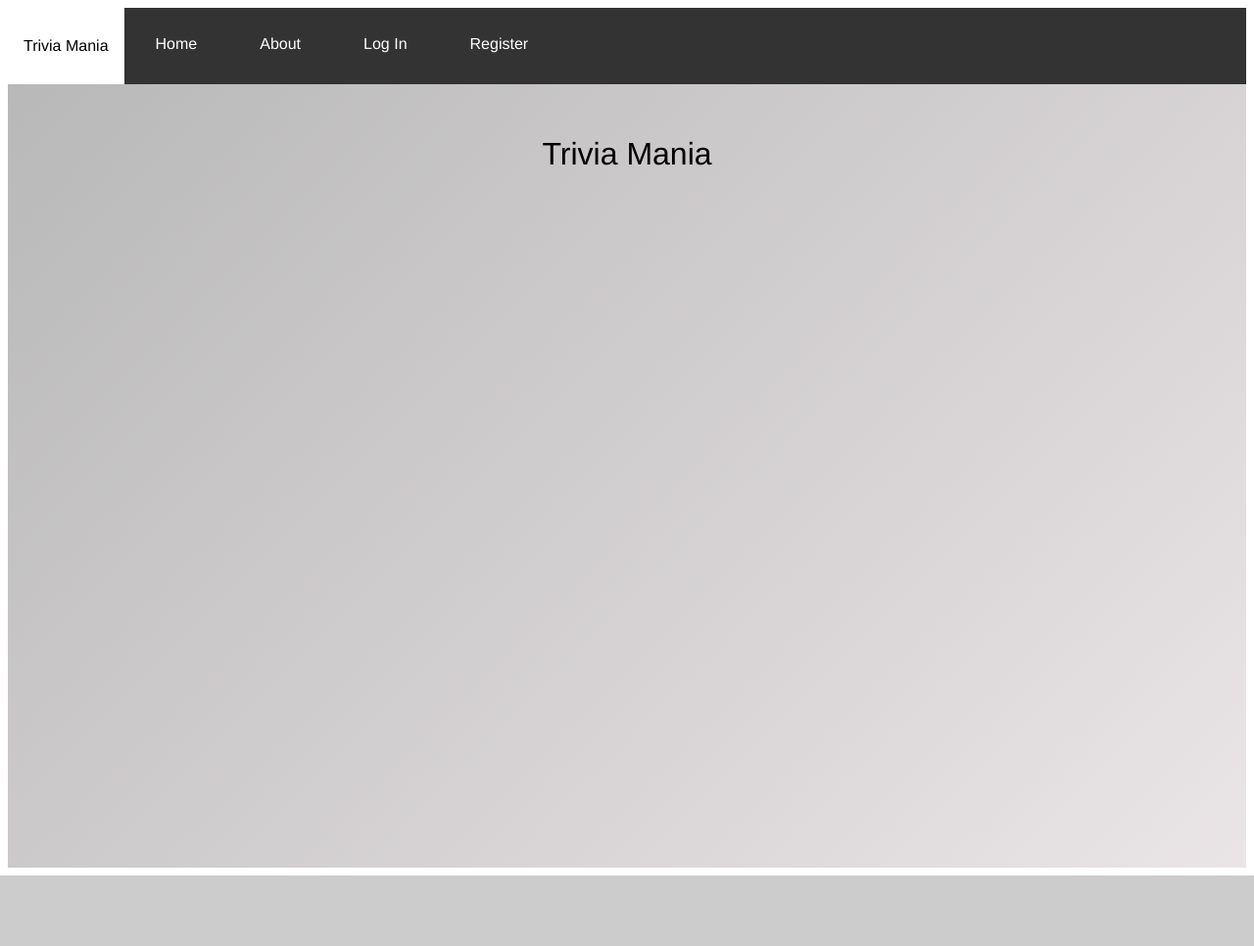
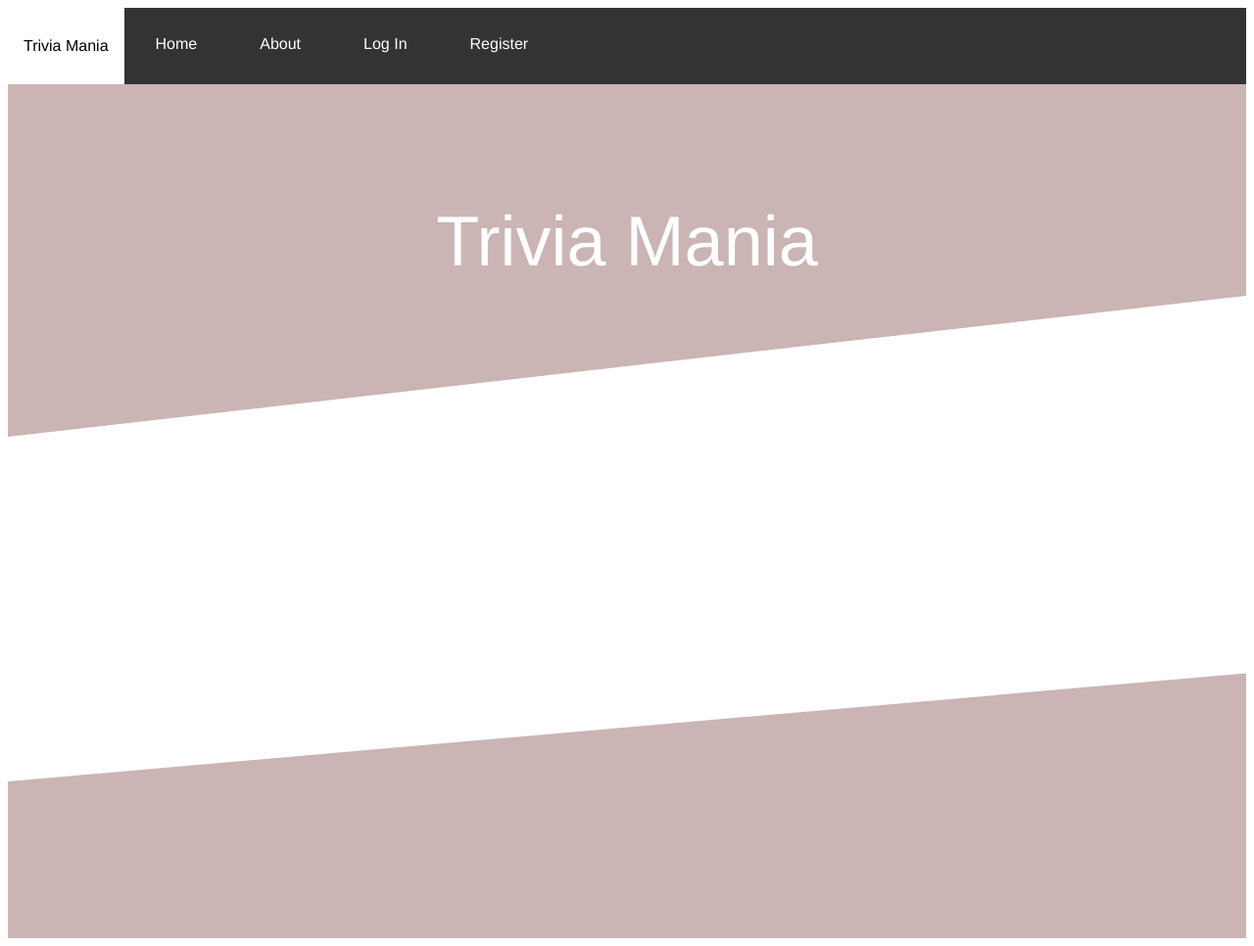
Before and after one commit to vanessa-konynenbelt/trivia-mania, a Flask app: page / in a window 1280 px wide. Shown: the whole page at 98% size. Before the commit the page ends 894 px from the top, so only its background shows below. Run offline with Flask 2, Linux system fonts and the light colour scheme; data that the repository does not hold is empty.

```diff
--- a/myapp/core/views.py
+++ b/myapp/core/views.py
@@ -7,6 +7,11 @@ core = Blueprint('core', __name__)
 def index():
     page = request.args.get('page', 1, type=int)
     trivias = Trivia.query.order_by(Trivia.date.desc()).paginate(page=page, per_page=5)
+    # sets=[]
+    # for trivia in trivias:
+    #     if trivia not in sets:
+    #         sets.append(trivia)
+    # print(sets)
     return render_template('index.html', trivias=trivias)
 
 @core.route('/info')
--- a/myapp/static/style.css
+++ b/myapp/static/style.css
@@ -49,23 +49,28 @@ textarea {
   text-decoration: none;
 }
 
-/* Change the link color to #111 (black) on hover */
 .nav-link a:hover {
-  background-color: lightslategrey;
+  background-color: lightslategray;
+  /* background-color: #786969; */
   border-radius: 7%;
 }
 
 .title {
   display: flex;
   justify-content: center;
-  margin: 2rem;
+  align-items: center;
+  font-size: 3rem;
+  color: white;
+  font-weight: bold;
+
 }
 
 .trivia-container {
+  height: 40vh;
   margin-top: 2rem;
   display: flex;
   justify-content: center;
-  align-items: center;
+  align-items: top;
   flex-direction: row;
   flex-wrap: wrap;
 }
@@ -79,9 +84,16 @@ textarea {
 }
 
 .button:hover {
-  background: linear-gradient(-45deg, #ee7752, #e73c7e, #23a6d5, #23d5ab);
+  /* background: linear-gradient(-45deg, #ee7752, #e73c7e, #23a6d5, #23d5ab); */
+  /* background-color: rgb(152, 152, 152);
 	background-size: 400% 400%;
-	animation: gradient 6s ease infinite;
+	animation: gradient 6s ease infinite; */
+/*
+  -webkit-box-shadow: 5px 5px 15px 5px #FF8080, -9px 5px 15px 5px #FFE488, -7px -5px 15px 5px #8CFF85, 12px -5px 15px 5px #80C7FF, 12px 10px 15px 7px #E488FF, -10px 10px 15px 7px #FF616B, -10px -7px 27px 1px #8E5CFF, 5px 5px 15px 5px rgba(0,0,0,0);
+  box-shadow: 5px 5px 15px 5px #FF8080, -9px 5px 15px 5px #FFE488, -7px -5px 15px 5px #8CFF85, 12px -5px 15px 5px #80C7FF, 12px 10px 15px 7px #E488FF, -10px 10px 15px 7px #FF616B, -10px -7px 27px 1px #8E5CFF, 5px 5px 15px 5px rgba(0,0,0,0); */
+
+  -webkit-box-shadow: 0px 20px 0px -10px #FFFFFF, 0px -20px 0px -10px #FFFFFF, 20px 0px 0px -10px #FFFFFF, -20px 0px 0px -10px #FFFFFF, 0px 0px 0px 10px #000000, 5px 5px 15px 5px rgba(0,0,0,0);
+  box-shadow: 0px 20px 0px -10px #FFFFFF, 0px -20px 0px -10px #FFFFFF, 20px 0px 0px -10px #FFFFFF, -20px 0px 0px -10px #FFFFFF, 0px 0px 0px 10px #000000, 5px 5px 15px 5px rgba(0,0,0,0);
 }
 
 .btn-secondary {
@@ -108,10 +120,10 @@ textarea {
 .container {
   display: flex;
   flex-direction: column;
-  background: linear-gradient(-45deg, #c9c9c9, #f7f0f3, #b5b5b5, #898989);
+  /* background: linear-gradient(-45deg, #c9c9c9, #f7f0f3, #b5b5b5, #898989);
 	background-size: 400% 400%;
 	animation: gradient 10s ease infinite;
-	height: 100vh;
+	height: 100vh; */
   margin: none !important;
 }
 
@@ -127,3 +139,33 @@ textarea {
 		background-position: 0% 50%;
 	}
 }
+
+.head {
+  overflow-x: hidden;
+  padding-bottom: 2.5rem;
+  background-color: #cbb4b4;
+  clip-path: polygon(0 0,100% 0,100% 60%,0 100%);
+  height: 40vh;
+}
+
+.foot{
+  position: relative;
+  width: 100%;
+  height: 20vh;
+  background-color: #cbb4b4;
+}
+
+.foot:after{
+  position: absolute;
+  width: 100%;
+  height: 100%;
+  content: '';
+  background: inherit;
+  z-index: -1;
+  top: 0;
+  right: 0;
+  bottom: 0;
+  left: 0;
+  transform-origin: top left;
+  transform: skewY(-5deg);
+}
--- a/myapp/templates/base.html
+++ b/myapp/templates/base.html
@@ -1,12 +1,15 @@
 <!DOCTYPE html>
 <html lang="en">
 <head>
+    <title>Trivia Mania</title>
     <link rel="stylesheet" href="{{ url_for('static', filename='style.css')}}">
-    <!-- <link rel="stylesheet" href="../static/style.css"> -->
+    <link rel="icon" href="{{ url_for('static', filename='books.png')}}">
+    <!-- <link rel="icon" href="{{ url_for('static', filename='lb2.png')}}"> -->
+    <!-- <link rel="icon" href="{{ url_for('static', filename='brain.png')}}"> -->
     <meta charset="UTF-8">
     <meta http-equiv="X-UA-Compatible" content="IE=edge">
     <meta name="viewport" content="width=device-width, initial-scale=1.0">
-    <title>Trivia Mania</title>
+
 </head>
 <body>
     <ul class="nav">
--- a/myapp/templates/index.html
+++ b/myapp/templates/index.html
@@ -1,22 +1,23 @@
 {% extends "base.html" %}
 {% block content %}
-    <div class="title">
-        <h1>Trivia Mania</h1>
-    </div>
-
+    <section>
+        <div class="title head">
+            <h1>Trivia Mania</h1>
+        </div>
+    </section>
     <div class="trivia-container">
         {% for post in trivias.items %}
             <div class="card">
                 <div class="car-boy">
                     <h2>
                         <a href="{{url_for('trivias.trivia', trivia_id=post.id)}}" class="card-title"><button class = "button">{{post.title}}</button></a>
-                        <!-- <a href="{{url_for('users.user_posts', username=post.author.username)}}">Written by: {{post.author.username}}</a> -->
                     </h2>
-                    <!-- <p>Published on: {{post.date.strftime('%Y - %m - %d')}}</p>
-                    <a class="btn btn-primary" href="{{url_for('trivias.trivia', trivia_id=post.id)}}">Play</a> -->
                 </div>
             </div>
         {% endfor %}
+
     </div>
-
+    <section>
+        <div class="foot"> </div>
+    </section>
 {% endblock %}
```
Also changed, not shown: myapp/trivia/views.py (+13 -9 lines), myapp/static/books.png (added), myapp/static/brain.png (added), myapp/static/lb2.png (added).
